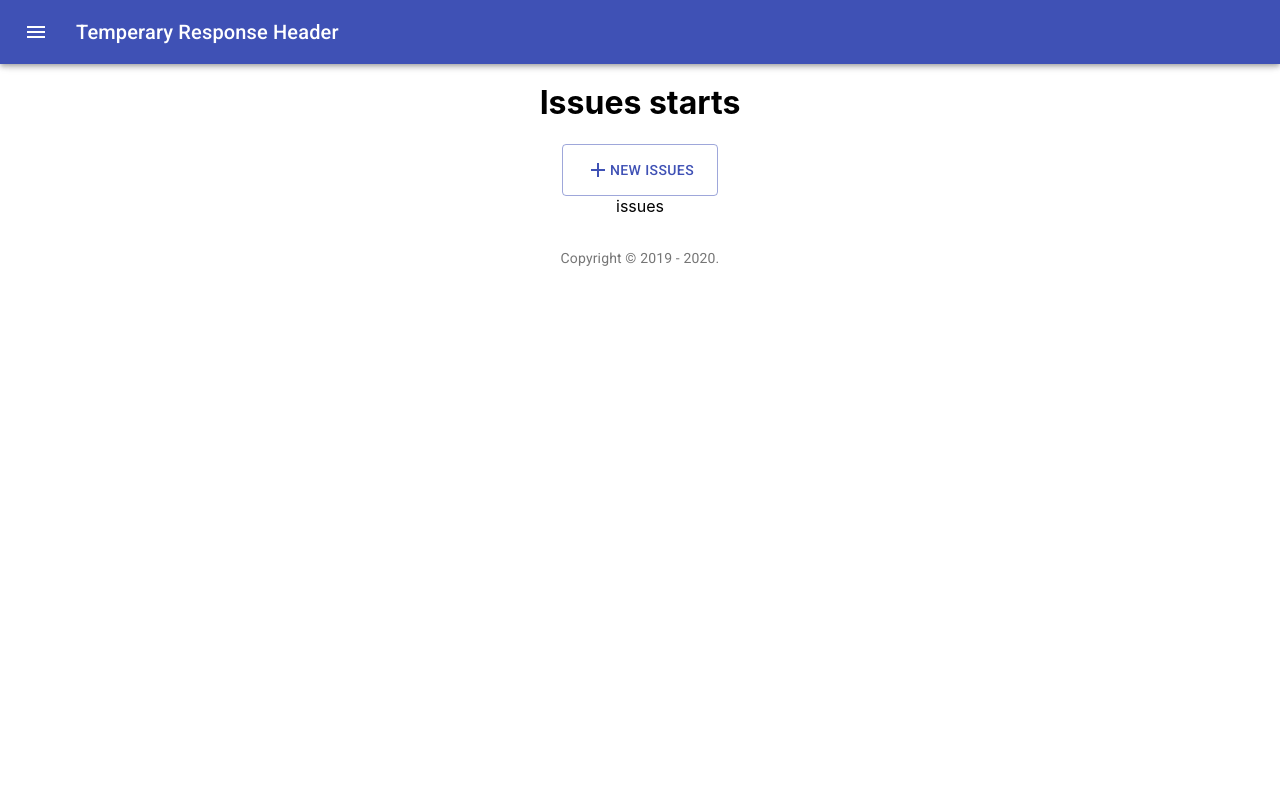
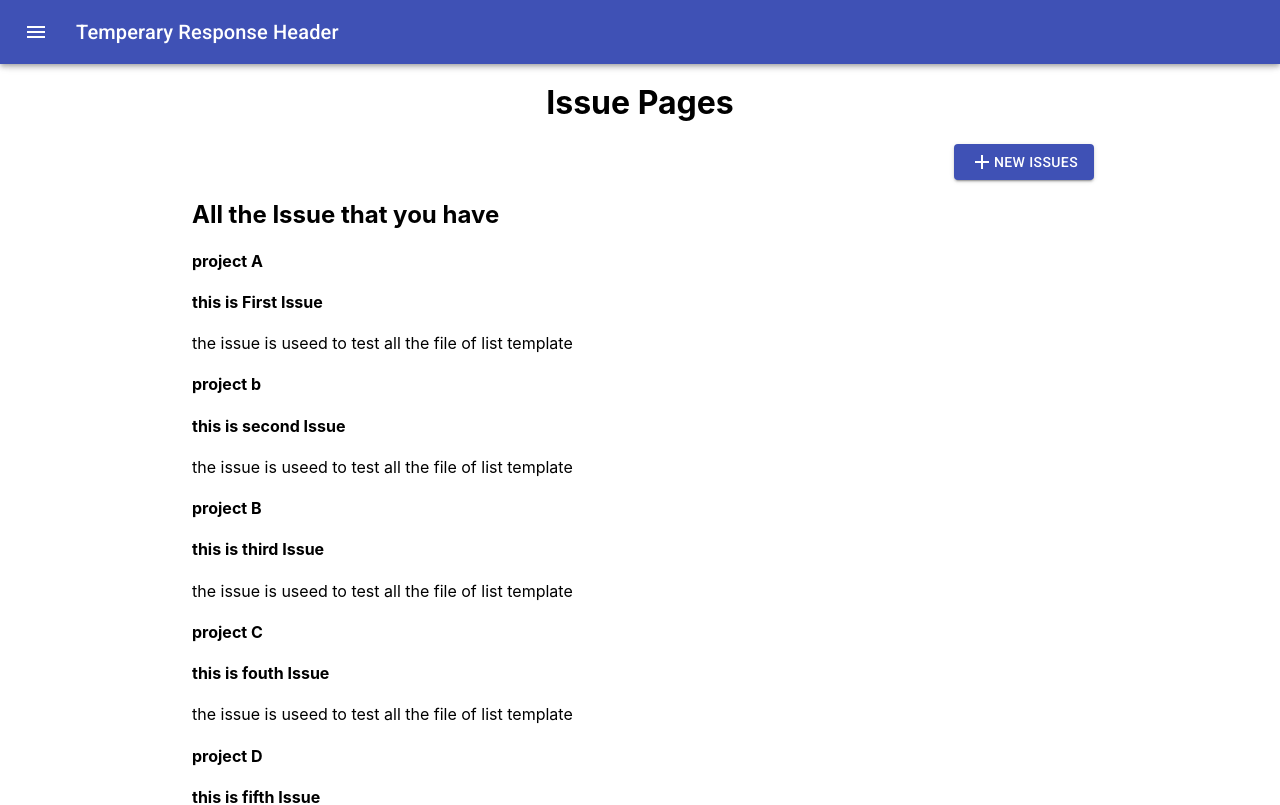
Before and after one commit to hieunugent/workFlowProject, a React (Create React App) app: page /Issues in a window 1280 px wide. Shown: the top 805 px of the page. Built offline with nearby package versions, Linux system fonts and the light colour scheme.

Commit message:
modify issue.js get the behaviour as separate add issue form and show issue form

```diff
--- a/src/component/navigation/main.jsx
+++ b/src/component/navigation/main.jsx
@@ -167,7 +167,6 @@ export default function Main() {
             </Route>
             <Route path="/Issues">
               <Issues />
-              issues
             </Route>
             <Route path="/Report">
               <Reports />
--- a/src/component/navigation/tabComponent/issues.css
+++ b/src/component/navigation/tabComponent/issues.css
@@ -3,3 +3,10 @@
     text-align: left;
     width: 70%;
 }
+.issuesButton{
+
+    padding-left:65%;
+    margin-right: 5%;
+
+
+}
--- a/src/component/navigation/tabComponent/issues.js
+++ b/src/component/navigation/tabComponent/issues.js
@@ -1,5 +1,5 @@
 import React, { useState } from "react";
-import { Button, makeStyles, TextField, FormControl,  Select, Input, MenuItem, useTheme,  Box, Grid } from "@material-ui/core";
+import { Button, makeStyles, TextField, FormControl,  Select, Input, MenuItem, useTheme,  Box } from "@material-ui/core";
 import AddIcon from '@material-ui/icons/Add';
 import "./issues.css";
 
@@ -14,27 +14,27 @@ const MenuProps = {
     },
 };
 const listIssueTemple = [{
-    projectName: "project A",
+    nameProject: "project A",
     sumariesIssue: " this is First Issue ",
     descriptionsIssue: "the issue is useed to test all the file of list template "
 }, {
-    projectName: "project b",
+        nameProject: "project b",
         sumariesIssue: " this is second Issue ",
         descriptionsIssue: "the issue is useed to test all the file of list template "
     }, {
-        projectName: "project B",
+        nameProject: "project B",
         sumariesIssue: " this is third Issue ",
         descriptionsIssue: "the issue is useed to test all the file of list template "
     }, {
-        projectName: "project C",
+        nameProject: "project C",
         sumariesIssue: " this is fouth Issue ",
         descriptionsIssue: "the issue is useed to test all the file of list template "
     }, {
-        projectName: "project D",
+        nameProject: "project D",
         sumariesIssue: " this is fifth Issue ",
         descriptionsIssue: "the issue is useed to test all the file of list template "
     }, {
-        projectName: "project F",
+        nameProject: "project F",
         sumariesIssue: " this is sixth Issue ",
         descriptionsIssue: "the issue is useed to test all the file of list template "
     },]
@@ -46,12 +46,7 @@ const useStyles = makeStyles((theme) => ({
 
         },
     },
-    newIssue: {
-        '& > *': {
-            margin: theme.spacing(1),
 
-        },
-    },
     formControl: {
         margin: theme.spacing(1),
         width:'auto',
@@ -104,7 +99,7 @@ const AddIssueButton = ()=>{
     const classes = useStyles();
     const [projectName, setProjectName] = useState([]);
     const [openissueform, setissueOpen] = useState('none');
-    const [modifyIssueForm, setIssueModify] = useState('none');
+    const [modifyIssueForm, setIssueModify] = useState('block');
     const [issuePageON, setIssuepageOn] = useState(false);
 
 
@@ -154,10 +149,12 @@ const AddIssueButton = ()=>{
         if (!issuePageON) {
             console.log("create new issue");
             setissueOpen('block');
+            setIssueModify('none')
             setIssuepageOn(true);
         }
         else {
             setissueOpen('none');
+            setIssueModify('block')
             setIssuepageOn(false);
         }
     }
@@ -204,15 +201,18 @@ const AddIssueButton = ()=>{
     }
     return (
         <div>
+            <h1> Issue Pages</h1>
+            <div className="issuesButton" >
                 <Button
-                className={classes.newIssue}
                     color="primary"
-                variant="outlined"
+                    variant="contained"
                     aria-controls="create-issue"
                     onClick={handleIssueClick}
                 >
                     <AddIcon /> New Issues
             </Button>
+            </div>
+
                <Box display={openissueform}>
                 <div   className={classes.formInput }>
                     <h1 className={classes.inputOption}  >
@@ -295,7 +295,6 @@ const AddIssueButton = ()=>{
 export default function Issues(){
     return (
         <div>
-            <h1> Issues starts </h1>
             <AddIssueButton/>
         </div>
     );
```
Lines whose indentation alone changed are shown as unchanged.
